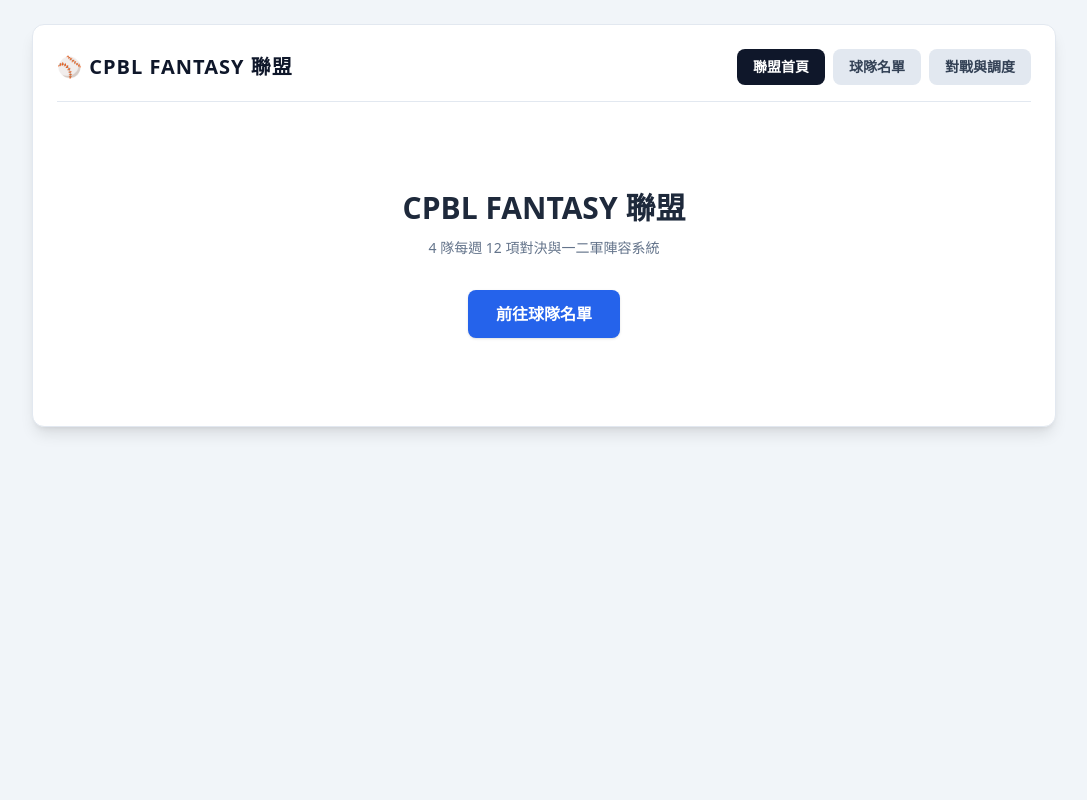
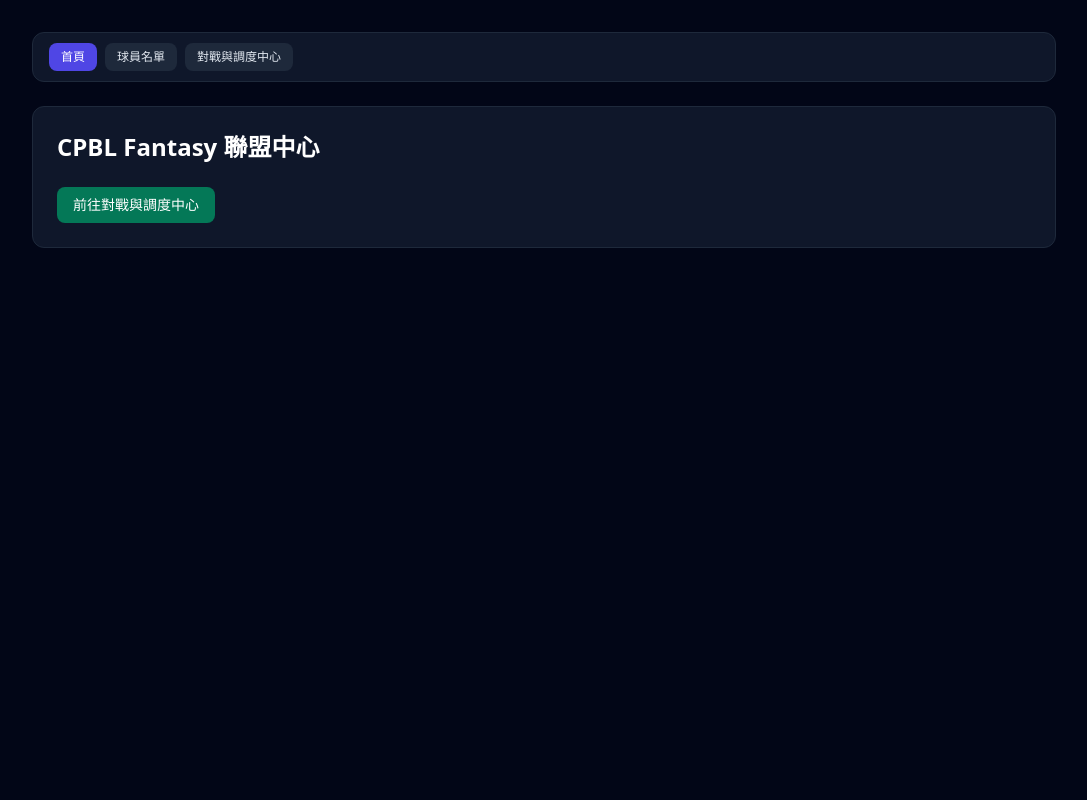
Before and after one commit to andrew950319-sys/fantasy-cpbl-winter, a FastAPI app: page / in a window 1280 px wide. Shown: the whole page, without its empty margins (96-1183 px from the left). Run offline with FastAPI, Linux system fonts and the light colour scheme; some libraries are stand-ins or nearby versions.

Commit message:
Update free agents, lineup order, nav links, and home page

```diff
--- a/main.py
+++ b/main.py
@@ -178,14 +178,6 @@ def ensure_extended_schema(cursor):
     if "real_team" not in p_cols:
         cursor.execute("ALTER TABLE players ADD COLUMN real_team TEXT DEFAULT ''")
 
-    now_iso = datetime.now().isoformat(timespec="seconds")
-    cursor.execute("""
-        INSERT OR IGNORE INTO team_rosters (player_id, fantasy_team, roster_slot, lineup_slot, slot_changed_at, status_reason)
-        SELECT player_id, '', 'RELEASED', 'BENCH', ?, '自由球員池'
-        FROM players
-        WHERE player_id NOT IN (SELECT player_id FROM team_rosters)
-    """, (now_iso,))
-
     cursor.execute("""
         CREATE TABLE IF NOT EXISTS cpbl_games (
             game_key TEXT PRIMARY KEY,
@@ -205,6 +197,26 @@ def ensure_extended_schema(cursor):
         SET lineup_slot = 'BENCH'
         WHERE roster_slot = 'ACTIVE' AND (lineup_slot IS NULL OR lineup_slot = '')
     """)
+
+
+def clear_free_agent_players():
+    conn = get_db()
+    cursor = conn.cursor()
+    try:
+        ensure_extended_schema(cursor)
+        cursor.execute("""
+            SELECT player_id FROM team_rosters
+            WHERE roster_slot = 'RELEASED' OR fantasy_team IS NULL OR TRIM(fantasy_team) = ''
+        """)
+        fa_pids = [r["player_id"] for r in cursor.fetchall()]
+        if fa_pids:
+            placeholders = ",".join("?" for _ in fa_pids)
+            cursor.execute(f"DELETE FROM player_daily_stats WHERE player_id IN ({placeholders})", fa_pids)
+            cursor.execute(f"DELETE FROM team_rosters WHERE player_id IN ({placeholders})", fa_pids)
+            cursor.execute(f"DELETE FROM players WHERE player_id IN ({placeholders})", fa_pids)
+            conn.commit()
+    finally:
+        conn.close()
 
 
 def init_stats_and_sample_data():
@@ -616,12 +628,6 @@ def get_team_players_with_stats(fantasy_team: str, date_filter: str = "ALL"):
         [fantasy_team],
         date_filter,
     )
-    free_agents = _query_players_block(
-        cursor,
-        "r.roster_slot = 'RELEASED' OR r.fantasy_team IS NULL OR r.fantasy_team = ''",
-        [],
-        date_filter,
-    )
     conn.close()
 
     grouped = {
@@ -629,11 +635,15 @@ def get_team_players_with_stats(fantasy_team: str, date_filter: str = "ALL"):
         "MINORS": [],
         "IL": [],
         "SPECIAL": [],
-        "FA": free_agents,
+        "FA": [],
     }
     for item in rows:
         if item["slot"] in grouped:
             grouped[item["slot"]].append(item)
+
+    grouped["ACTIVE"].sort(
+        key=lambda x: (0 if x["is_scoring"] else 1, x["player_id"])
+    )
     return grouped
 
 
@@ -649,7 +659,10 @@ def read_home(request: Request):
     return templates.TemplateResponse(
         request=request,
         name="index.html",
-        context={"active_page": "home"}
+        context={
+            "active_page": "home",
+            "enable_admin": ENABLE_ADMIN,
+        }
     )
 
 
@@ -689,6 +702,7 @@ def read_roster(request: Request, team: str = "樂天桃猿"):
         name="roster.html",
         context={
             "active_page": "roster",
+            "enable_admin": ENABLE_ADMIN,
             "teams": ALL_AVAILABLE_TEAMS,
             "current_team": team,
             "active_players": active_players,
@@ -701,6 +715,7 @@ def read_roster(request: Request, team: str = "樂天桃猿"):
 
 @app.get("/matchup")
 def read_matchup(request: Request, code: str = None, opp: str = None, stat_date: str = "ALL", error: str = None):
+    clear_free_agent_players()
     logged_team = resolve_logged_team(request, code)
     available_dates = get_available_dates()
     selected_date = stat_date if (stat_date == "ALL" or stat_date in available_dates) else "ALL"
@@ -776,6 +791,7 @@ def read_matchup(request: Request, code: str = None, opp: str = None, stat_date:
         name="matchup.html",
         context={
             "active_page": "matchup",
+            "enable_admin": ENABLE_ADMIN,
             "teams": ALL_AVAILABLE_TEAMS,
             "other_teams": other_teams,
             "logged_team": logged_team,
@@ -924,7 +940,7 @@ def api_lineup_move(request: Request, payload: LineupMovePayload):
             cursor.execute("""
                 UPDATE team_rosters
                 SET fantasy_team = '', roster_slot = 'RELEASED', lineup_slot = 'BENCH',
-                    slot_changed_at = ?, status_reason = '釋出至自由球員池'
+                    slot_changed_at = ?, status_reason = '釋出至自由球員'
                 WHERE player_id = ?
             """, (now_iso, payload.player_id))
         else:
--- a/templates/index.html
+++ b/templates/index.html
@@ -1,32 +1,32 @@
 <!DOCTYPE html>
-<html lang="zh-TW">
+<html lang="zh-Hant">
 <head>
-    <meta charset="UTF-8">
-    <title>CPBL Fantasy 聯盟</title>
-    <script src="https://cdn.tailwindcss.com"></script>
+  <meta charset="UTF-8" />
+  <title>CPBL Fantasy 首頁</title>
+  <script src="https://cdn.tailwindcss.com"></script>
 </head>
-<body class="bg-slate-100 text-slate-800 p-6">
-    <div class="max-w-5xl mx-auto bg-white p-6 rounded-xl shadow-lg border border-slate-200">
+<body class="bg-slate-950 text-slate-100 min-h-screen p-4 md:p-8">
+  <div class="max-w-5xl mx-auto space-y-6">
+    <nav class="flex flex-wrap items-center gap-2 bg-slate-900 border border-slate-800 rounded-xl px-4 py-2.5 text-xs">
+      <a href="/" class="px-3 py-1.5 rounded-lg bg-indigo-600 text-white font-medium">
+        首頁
+      </a>
+      <a href="/roster" class="px-3 py-1.5 rounded-lg bg-slate-800 hover:bg-slate-700 text-slate-200 font-medium">
+        球員名單
+      </a>
+      <a href="/matchup" class="px-3 py-1.5 rounded-lg bg-slate-800 hover:bg-slate-700 text-slate-200 font-medium">
+        對戰與調度中心
+      </a>
+    </nav>
 
-        <!-- 頂部導覽列 -->
-        <div class="flex justify-between items-center mb-6 pb-4 border-b border-slate-200">
-            <h1 class="text-xl font-black text-slate-900 tracking-wider">⚾ CPBL FANTASY 聯盟</h1>
-            <div class="flex gap-2">
-                <a href="/" class="px-4 py-2 rounded-lg text-sm font-bold bg-slate-900 text-white">聯盟首頁</a>
-                <a href="/roster" class="px-4 py-2 rounded-lg text-sm font-bold bg-slate-200 text-slate-700 hover:bg-slate-300">球隊名單</a>
-                <a href="/matchup" class="px-4 py-2 rounded-lg text-sm font-bold bg-slate-200 text-slate-700 hover:bg-slate-300">對戰與調度</a>
-            </div>
-        </div>
-
-        <!-- 首頁主視覺區（無王朝、僅保留單一按鈕） -->
-        <div class="py-16 text-center">
-            <h2 class="text-3xl font-black mb-3 text-slate-800">CPBL FANTASY 聯盟</h2>
-            <p class="text-slate-500 mb-8 text-sm">4 隊每週 12 項對決與一二軍陣容系統</p>
-            <a href="/roster" class="inline-block bg-blue-600 text-white px-7 py-3 rounded-lg font-bold shadow hover:bg-blue-700 transition">
-                前往球隊名單
-            </a>
-        </div>
-
+    <div class="bg-slate-900 border border-slate-800 rounded-xl p-6 space-y-4">
+      <h1 class="text-2xl font-bold text-white">CPBL Fantasy 聯盟中心</h1>
+      <div class="flex flex-wrap gap-3 pt-2">
+        <a href="/matchup" class="px-4 py-2 rounded-lg bg-emerald-700 hover:bg-emerald-600 text-white text-sm font-medium">
+          前往對戰與調度中心
+        </a>
+      </div>
     </div>
+  </div>
 </body>
 </html>
```
Also changed, not shown: templates/matchup.html (+31 -11 lines).
